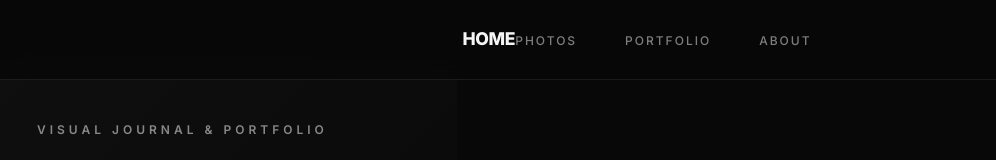
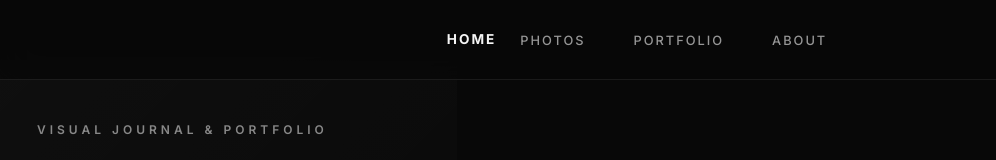
Before and after one commit to boda9864-commits/blog-sunhyeokjun, a Next.js app: page / in a window 1280 px wide. Shown: the top 160 px of the page, without its empty margins (3-999 px from the left). Built offline with nearby package versions, Linux system fonts and the light colour scheme.

Commit message:
Layout: Balance HOME logo and nav links proportion

```diff
--- a/src/components/Navbar.module.css
+++ b/src/components/Navbar.module.css
@@ -20,11 +20,12 @@
 
 .logo {
   font-family: var(--font-display);
-  font-size: 1.1rem;
-  font-weight: 800;
+  font-size: 0.85rem;
+  font-weight: 700;
   color: var(--foreground);
-  letter-spacing: -0.02em;
+  letter-spacing: 2px;
   text-transform: uppercase;
+  margin-right: 1.5rem; /* Ensure space from the next item */
 }
 
 .links {
@@ -36,9 +37,9 @@
 .link {
   font-family: var(--font-display);
   font-weight: 500;
-  font-size: 0.75rem;
+  font-size: 0.8rem;
   color: var(--foreground);
-  opacity: 0.5;
+  opacity: 0.6;
   letter-spacing: 2px;
   text-transform: uppercase;
   transition: all 0.3s ease;
```
